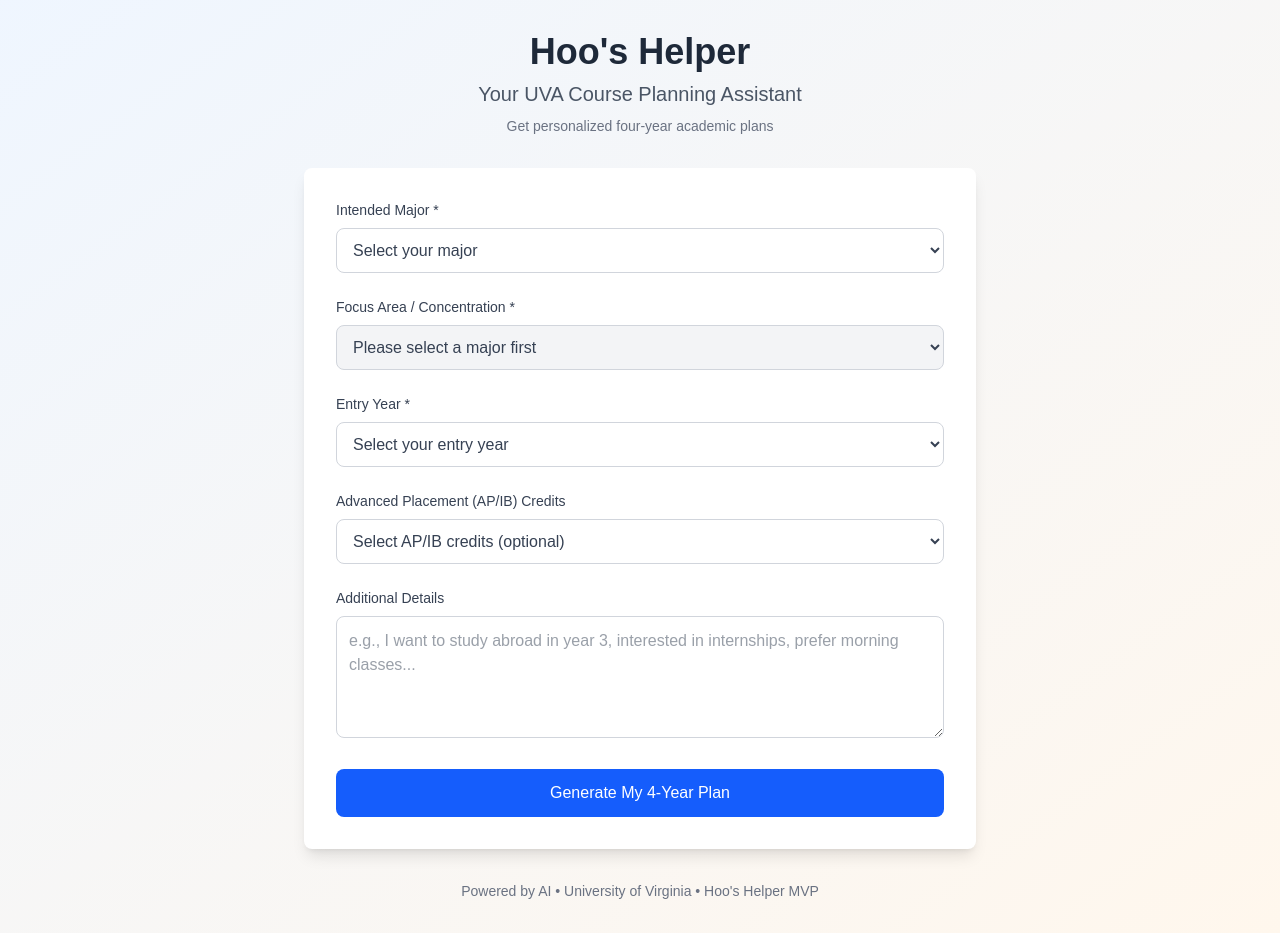
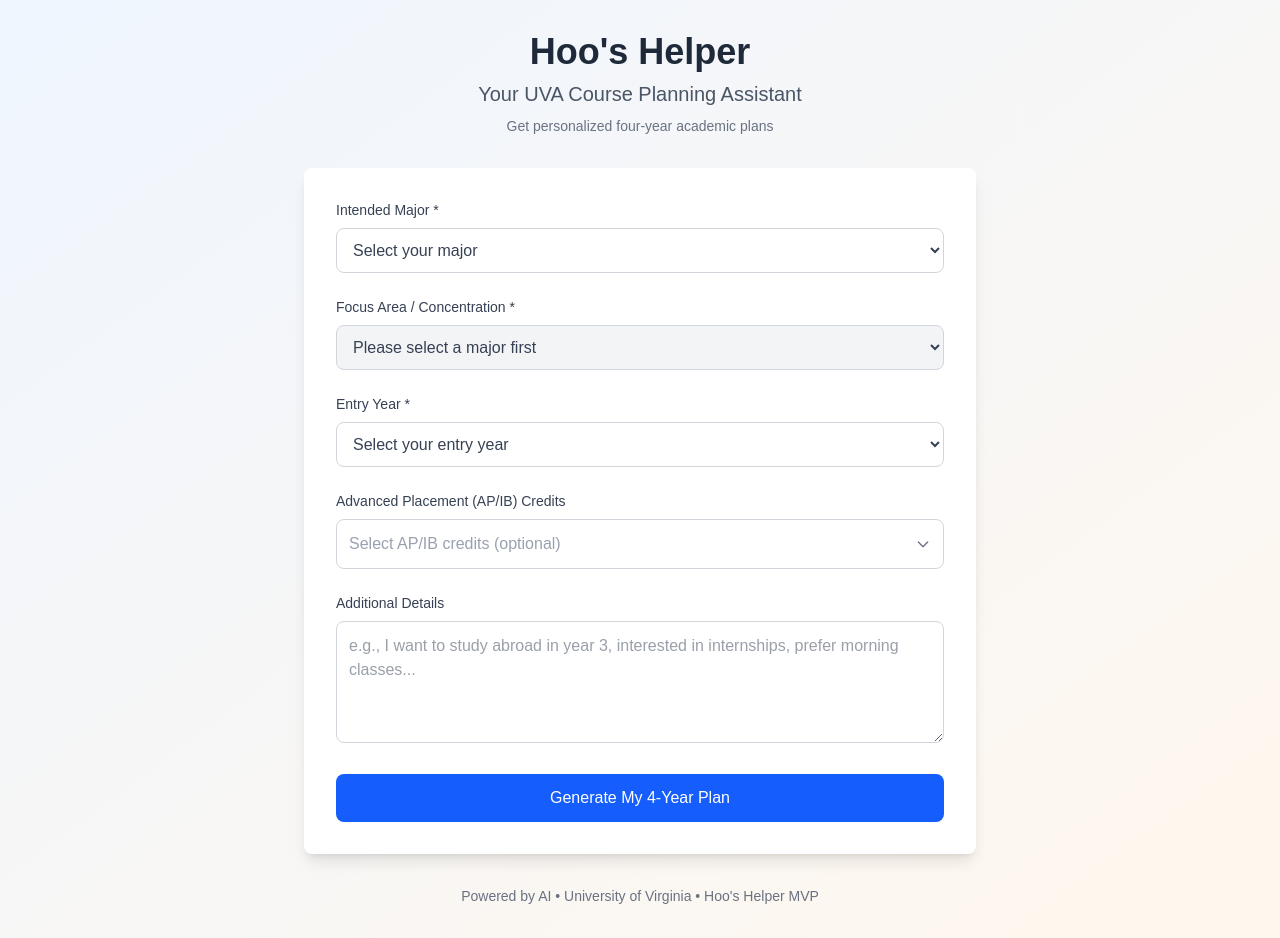
Before and after one commit to Poseidonspjs/HooHelper, a Next.js app in the folder hoos-helper/: page / in a window 1280 px wide. Built offline with nearby package versions, Linux system fonts and the light colour scheme.

Commit message:
made the ap credit selector sexier
instead of having single select i did checkbox in a dropdown

```diff
--- a/hoos-helper/src/app/page.tsx
+++ b/hoos-helper/src/app/page.tsx
@@ -6,7 +6,7 @@
   major: string;
   focusArea: string;
   entryYear: string;
-  apCredits: string;
+  apCredits: string[];
   additionalDetails: string;
 }
 
@@ -14,6 +14,7 @@
   major?: string;
   focusArea?: string;
   entryYear?: string;
+  apCredits?: string;
 }
 
 export default function Home() {
@@ -21,11 +22,12 @@
     major: '',
     focusArea: '',
     entryYear: '',
-    apCredits: '',
+    apCredits: [],
     additionalDetails: ''
   });
 
   const [errors, setErrors] = useState<FormErrors>({});
+  const [dropdownOpen, setDropdownOpen] = useState(false);
   const [isLoading, setIsLoading] = useState(false);
   const [submitMessage, setSubmitMessage] = useState<{type: 'success' | 'error', text: string} | null>(null);
 
@@ -71,7 +73,7 @@
     'Multiple AP courses (please specify in details)'
   ];
 
-  const handleInputChange = (field: keyof FormData, value: string) => {
+  const handleInputChange = (field: keyof FormData, value: string | string[]) => {
     setFormData(prev => ({
       ...prev,
       [field]: value
@@ -93,6 +95,7 @@
       }));
     }
   };
+
 
   const validateForm = (): boolean => {
     const newErrors: FormErrors = {};
@@ -226,22 +229,64 @@
           </div>
 
           {/* AP/IB Credits */}
-          <div className='text-gray-700'>
-            <label htmlFor="apCredits" className="block text-sm font-medium text-gray-700 mb-2">
+          <div className="text-gray-700 relative">
+            <label className="block text-sm font-medium text-gray-700 mb-2">
               Advanced Placement (AP/IB) Credits
             </label>
-            <select
-              id="apCredits"
-              value={formData.apCredits}
-              onChange={(e) => handleInputChange('apCredits', e.target.value)}
-              className="w-full p-3 border border-gray-300 rounded-lg focus:ring-2 focus:ring-blue-500 focus:border-blue-500"
+
+            {/* Dropdown button (styled like select) */}
+            <button
+              type="button"
+              onClick={() => setDropdownOpen(!dropdownOpen)}
+              className={`w-full flex justify-between items-center p-3 border rounded-lg focus:ring-2 focus:ring-blue-500 focus:border-blue-500 ${
+                errors.apCredits ? "border-red-500" : "border-gray-300"
+              }`}
             >
-              <option value="">Select AP/IB credits (optional)</option>
-              {apCreditsOptions.slice(1).map(credit => (
-                <option key={credit} value={credit}>{credit}</option>
-              ))}
-            </select>
+              <span className={formData.apCredits.length === 0 ? "text-gray-400" : ""}>
+                {formData.apCredits.length > 0
+                  ? formData.apCredits.join(", ")
+                  : "Select AP/IB credits (optional)"}
+              </span>
+              <svg
+                className="w-4 h-4 ml-2 text-gray-500"
+                fill="none"
+                stroke="currentColor"
+                viewBox="0 0 24 24"
+              >
+                <path strokeLinecap="round" strokeLinejoin="round" strokeWidth="2" d="M19 9l-7 7-7-7" />
+              </svg>
+            </button>
+
+            {/* Dropdown panel */}
+            {dropdownOpen && (
+              <div className="absolute z-10 mt-1 w-full bg-white border border-gray-300 rounded-lg shadow-lg max-h-60 overflow-y-auto p-2">
+                {apCreditsOptions.slice(1).map(credit => (
+                  <label key={credit} className="flex items-center space-x-2 p-1 cursor-pointer">
+                    <input
+                      type="checkbox"
+                      value={credit}
+                      checked={formData.apCredits.includes(credit)}
+                      onChange={(e) => {
+                        if (e.target.checked) {
+                          handleInputChange("apCredits", [...formData.apCredits, credit]);
+                        } else {
+                          handleInputChange(
+                            "apCredits",
+                            formData.apCredits.filter(c => c !== credit)
+                          );
+                        }
+                      }}
+                      className="h-4 w-4 text-blue-600 border-gray-300 rounded focus:ring-blue-500"
+                    />
+                    <span className="text-sm text-gray-700">{credit}</span>
+                  </label>
+                ))}
+              </div>
+            )}
+
+            {errors.apCredits && <p className="mt-1 text-sm text-red-600">{errors.apCredits}</p>}
           </div>
+
 
           {/* Additional Details */}
           <div className='text-gray-700'>
```
